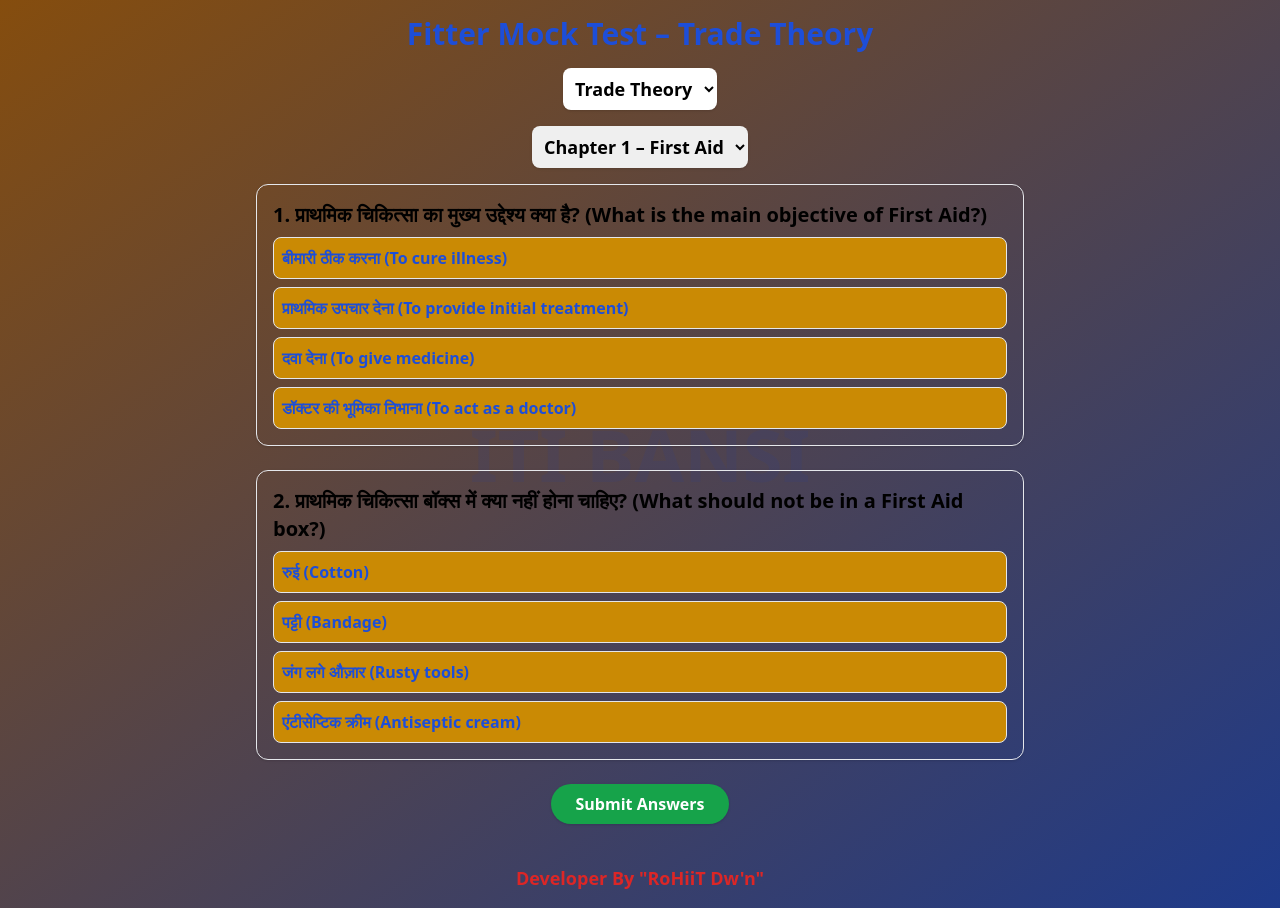
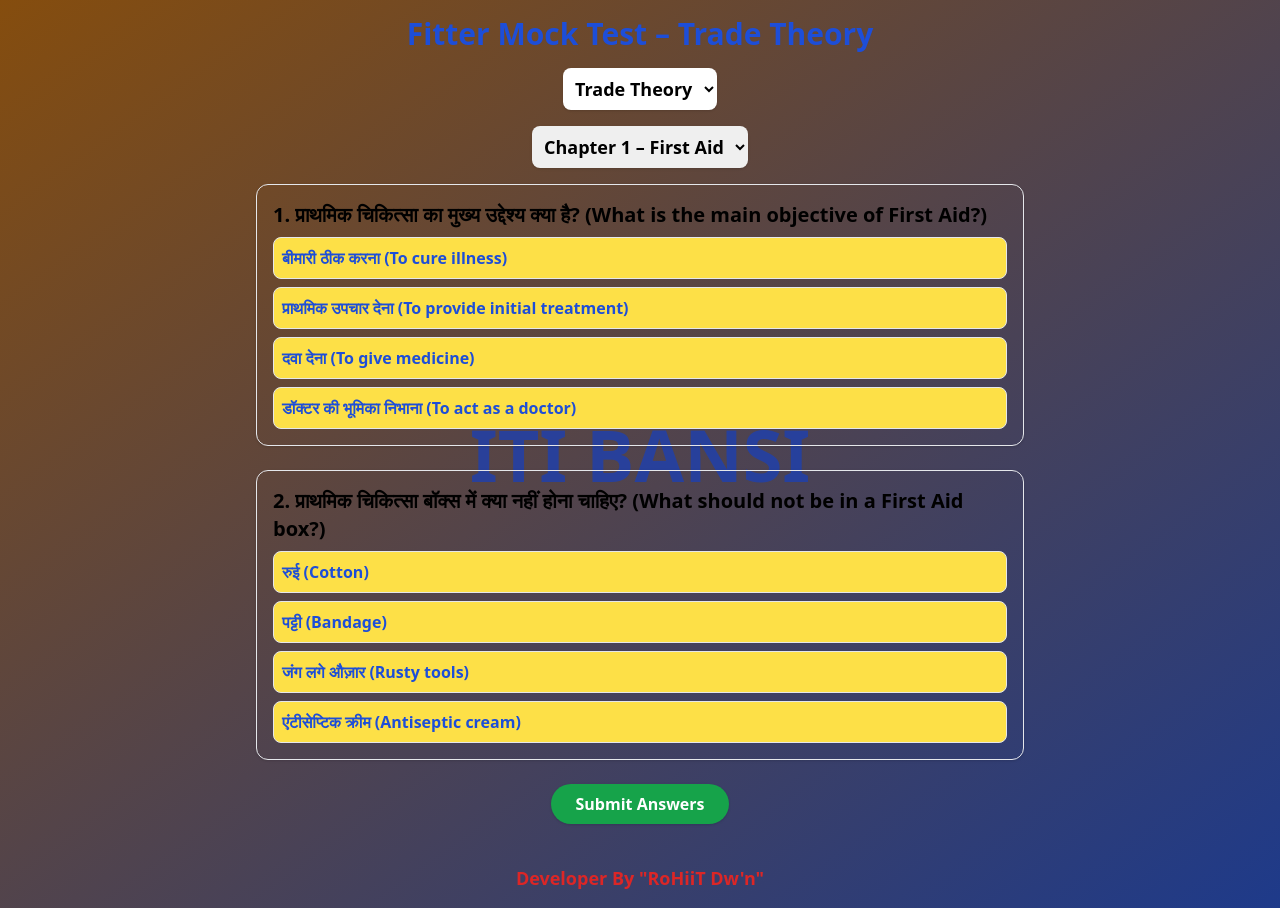
Before and after one commit to rohit-091/Fitter-first-year, a React (Vite) app: page / in a window 1280 px wide. Built offline with nearby package versions, Linux system fonts and the light colour scheme.

Commit message:
Update App.jsx

```diff
--- a/src/App.jsx
+++ b/src/App.jsx
@@ -36,7 +36,7 @@ export default function App() {
     <div className="relative min-h-screen bg-gradient-to-br from-yellow-800 to-blue-900 p-4 overflow-hidden">
 
       {/* Watermark */}
-      <div className="absolute inset-0 flex items-center justify-center pointer-events-none opacity-10 text-7xl font-extrabold text-blue-800">
+      <div className="absolute inset-0 flex items-center justify-center pointer-events-none opacity-80 text-7xl font-extrabold text-blue-800">
         ITI BANSI
       </div>
 
@@ -64,7 +64,7 @@ export default function App() {
         </select>
 
         <select
-          className="p-2 rounded-lg shadow bg-yellow text-lg font-bold"
+          className="p-2 rounded-lg shadow bg-blue text-lg font-bold"
           value={chapter}
           onChange={(e) => {
             setChapter(e.target.value);
@@ -102,7 +102,7 @@ export default function App() {
 
               <div className="space-y-2">
                 {q.options.map((opt, i) => {
-                  let optionClass = "bg-yellow-600 text-blue-700"; // default
+                  let optionClass = "bg-yellow-300 text-blue-700"; // default
                   if (submitted) {
                     if (i === q.answer) optionClass = "bg-green-600 text-white";
                     else if (i === userAnswer && i !== q.answer)
```
